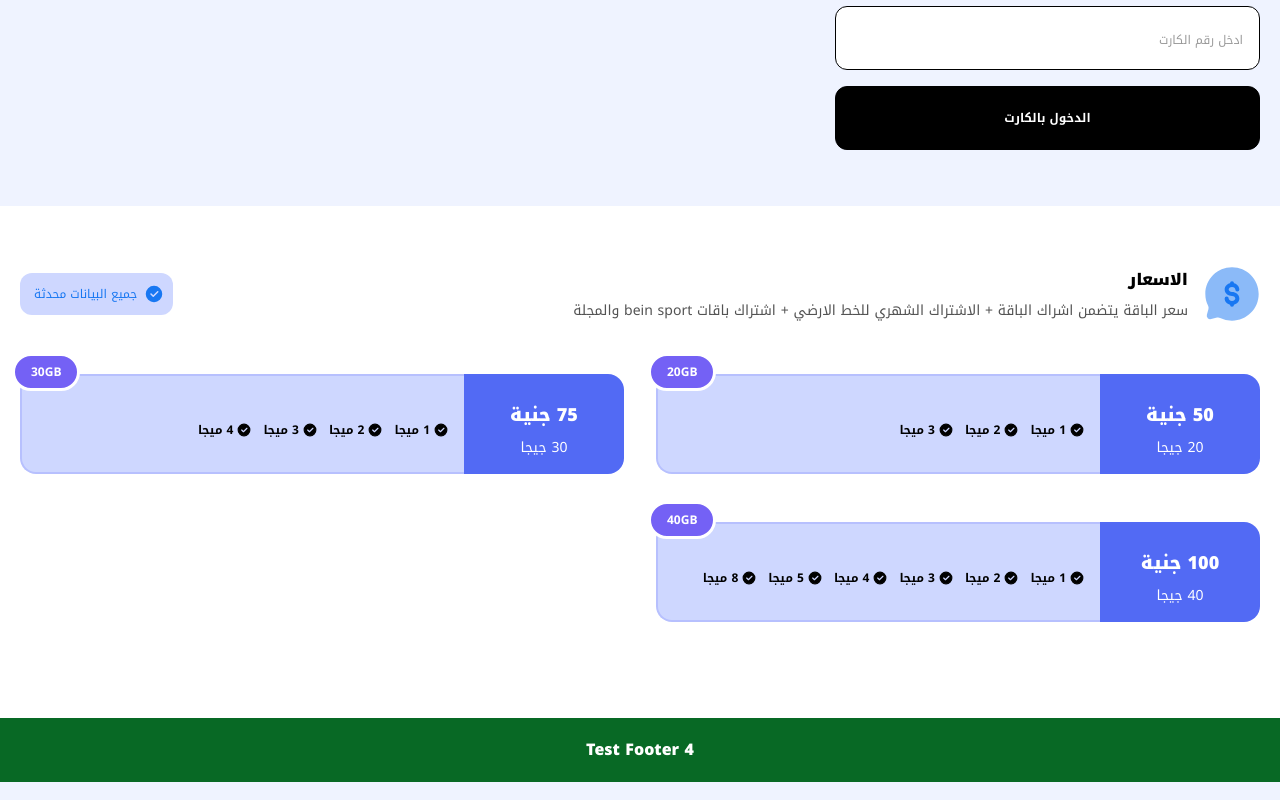
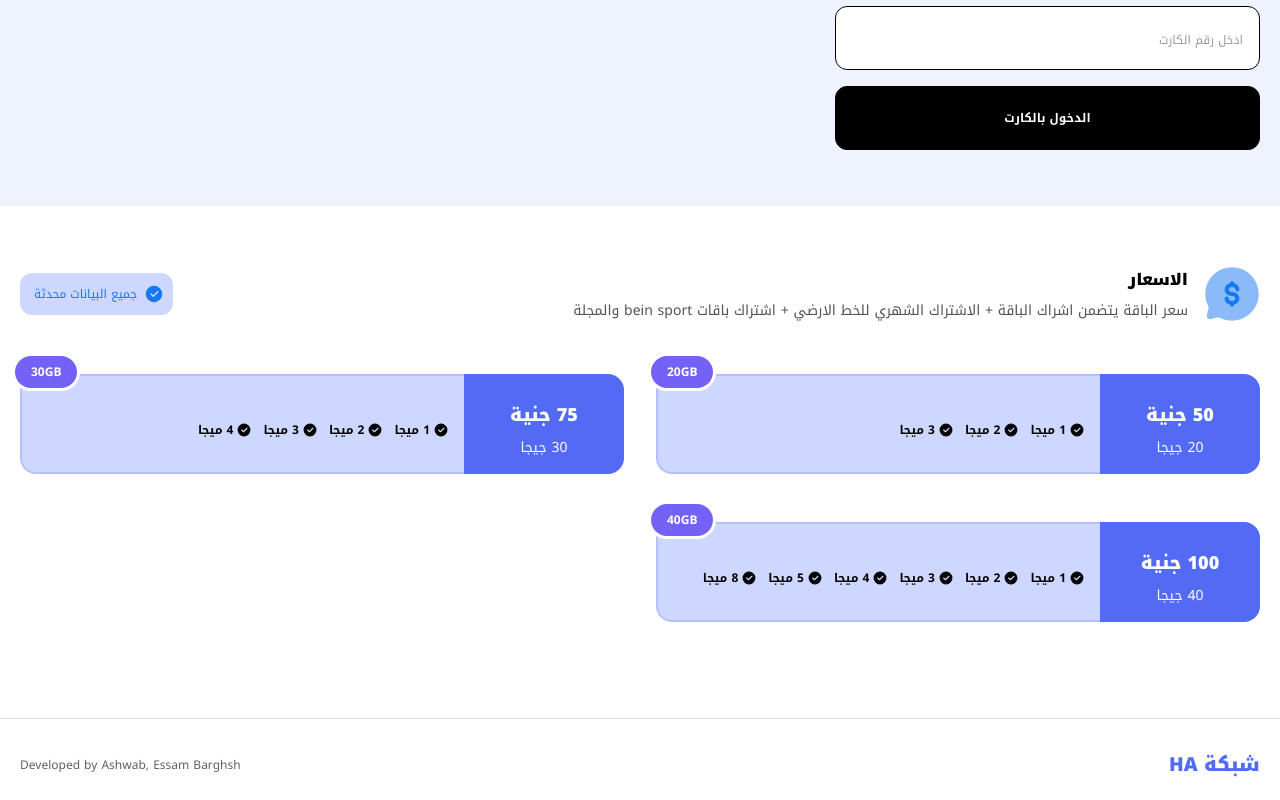
Before and after one commit to essambarghsh/mikrotik-hotspot, a website: page login.html in a window 1280 px wide. Shown: the part 828-1628 px from the top of the page. Drawn offline with Linux system fonts and the light colour scheme.

Commit message:
Refactor code structure for improved readability and maintainability

```diff
--- a/css/app.css
+++ b/css/app.css
@@ -717,6 +717,46 @@ input[type="button"]:active {
     height: 64px;
 }
 
+.footer-main {
+    display: block;
+    padding-top: 32px;
+    padding-bottom: 20px;
+    border-top: 1px solid #e0e0e0;
+    background-color: #ffffff;
+}
+
+.footer-content {
+    display: flex;
+    align-items: center;
+    justify-content: center;
+    flex-direction: column;
+}
+
+.footer-end {
+    text-align: center;
+    margin-top: 16px;
+}
+
+.footer-end a {
+    display: inline-flex;
+    font-size: 12px;
+    line-height: 1.7;
+    color: #616161;
+    text-decoration: none;
+    transition: var(--transition-duration) all;
+}
+
+.footer-end a:hover {
+    text-decoration: underline;
+    color: var(--primary-color);
+}
+
+.footer-first h3 {
+    font-size: 1rem;
+    font-weight: 900;
+    color: var(--primary-color);
+}
+
 @media (min-width: 768px) {
     .plan {
         width: 50%;
@@ -731,6 +771,21 @@ input[type="button"]:active {
         width: 64px;
         height: 64px;
         min-width: 64px;
+    }
+
+    .footer-content {
+        flex-direction: row;
+        justify-content: space-between;
+    }
+
+    .footer-end {
+        margin-top: 0;
+        margin-right: 20px;
+        text-align: left;
+    }
+
+    .footer-first h3 {
+        font-size: 1.2rem;
     }
 }
 
--- a/login.html
+++ b/login.html
@@ -211,7 +211,7 @@
             </form>
           </div>
           <div class="login-graphics text-base">
-            <svg xmlns="http://www.w3.org/2000/svg" xmlns:xlink="http://www.w3.org/1999/xlink" width="605.25"
+            <svg style="display: none;" xmlns="http://www.w3.org/2000/svg" xmlns:xlink="http://www.w3.org/1999/xlink" width="605.25"
                 height="761.48" viewBox="0 0 605.25 761.48" role="img" artist="Katerina Limpitsouni"
                 source="https://undraw.co/" style="width: 80%">
               <defs>
@@ -250,6 +250,7 @@
               <path transform="translate(275 275)" style="fill: var(--primary-color)" fill="#6c63ff"
                   d="M17.50 44.10L17.50 33.05L10 33.05L10 44.10L0 44.10L0 12.85L10 12.85L10 23.90L17.50 23.90L17.50 12.85L27.50 12.85L27.50 44.10L17.50 44.10ZM39.95 44.10L29.40 44.10L37.50 12.85L52.95 12.85L61.05 44.10L50.50 44.10L49.35 39.15L41.10 39.15L39.95 44.10M44.95 22.45L42.90 31.20L47.50 31.20L45.50 22.45L44.95 22.45Z" />
             </svg>
+            <img src="img/brand.gif" alt="brand" style="pointer-events: none">
           </div>
         </div>
       </div>
@@ -386,8 +387,17 @@
       </div>
     </section>
     <footer id="footer">
-<div class="test-footer">
-    <span>Test Footer 4</span>
+<div class="footer-main">
+    <div class="container">
+        <div class="footer-content">
+            <div class="footer-first">
+                <h3>شبكة HA</h3>
+            </div>
+            <div class="footer-end">
+                <Script Language='Javascript'>document.write(unescape('%3C%61%20%68%72%65%66%3D%22%68%74%74%70%73%3A%2F%2F%77%77%77%2E%61%73%68%77%61%62%2E%63%6F%6D%22%20%74%61%72%67%65%74%3D%22%5F%62%6C%61%6E%6B%22%3E%44%65%76%65%6C%6F%70%65%64%20%62%79%20%41%73%68%77%61%62%2C%20%45%73%73%61%6D%20%42%61%72%67%68%73%68%3C%2F%61%3E'));</Script>
+            </div>
+        </div>
+    </div>
 </div>
 </footer>
   </main>
```
Also changed, not shown: alogin.html (+33 -8 lines), components/footer.html (+11 -2 lines), package.json (+8 -3 lines), project-info.md (+4 -2 lines), img/brand.gif (added), 1 other file.
